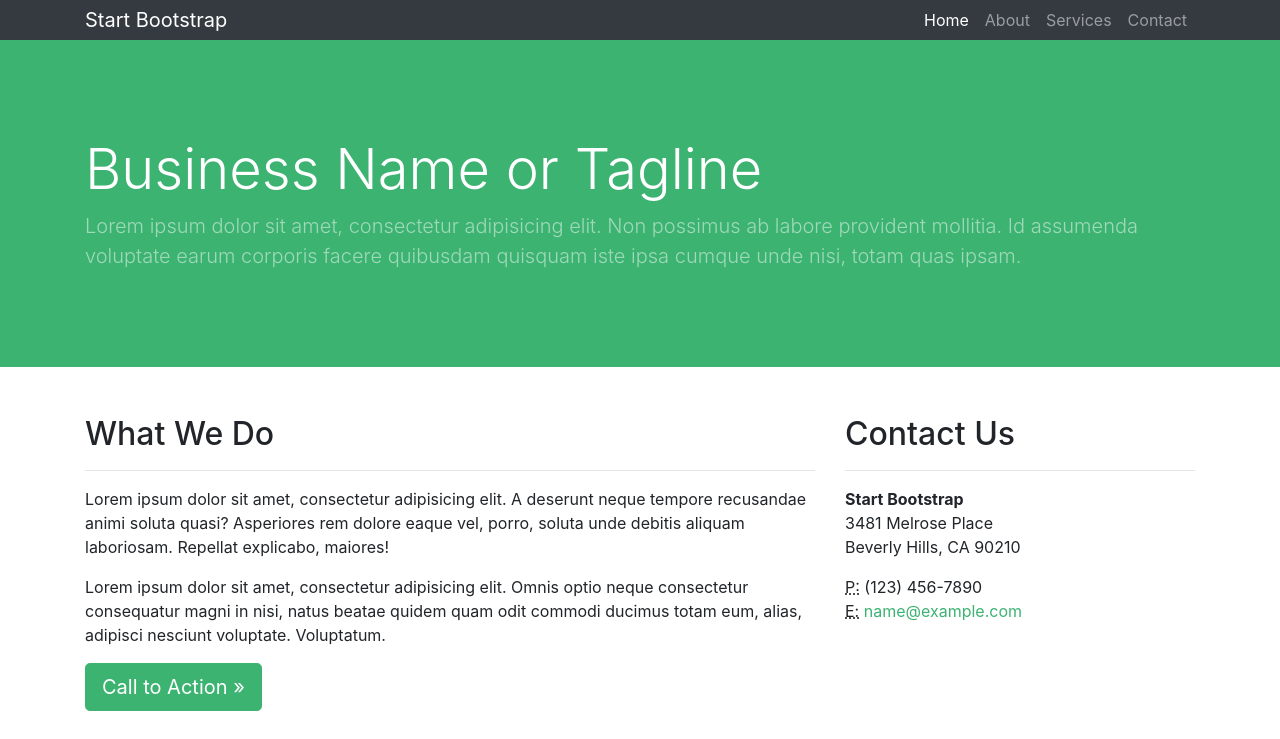
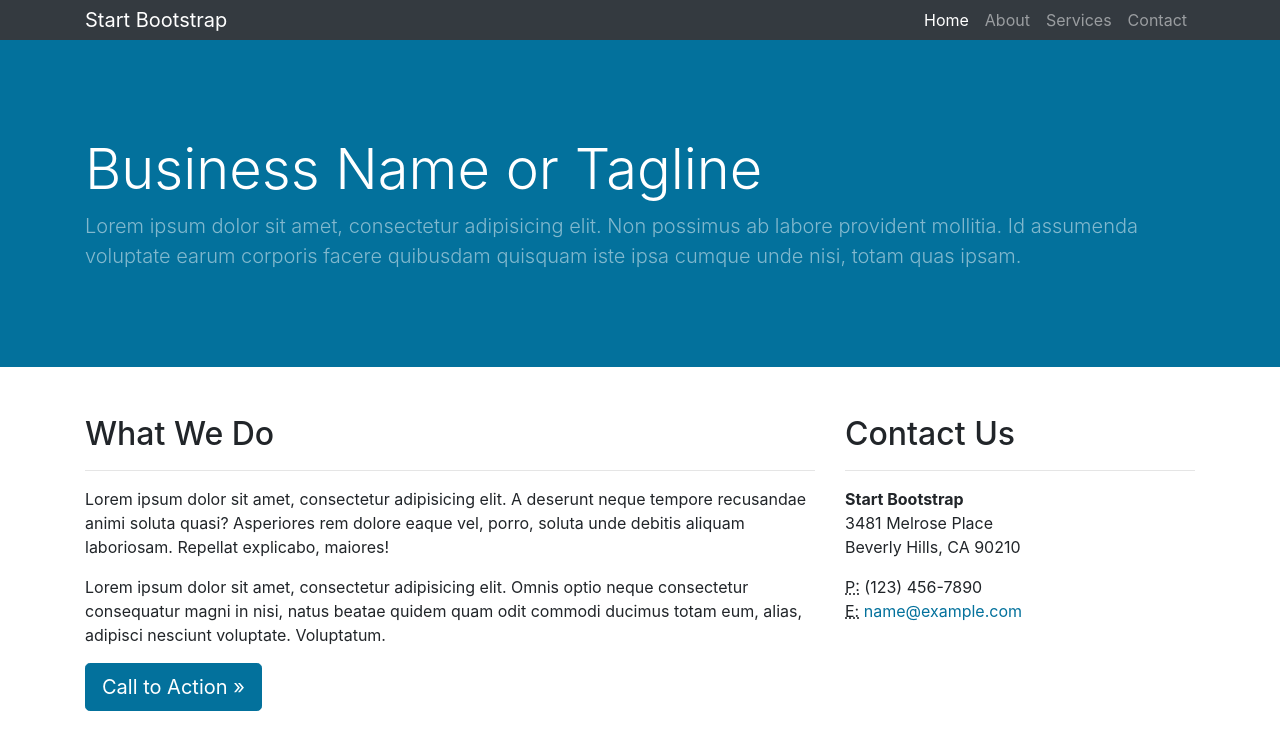
Before and after one commit to humphreys-lab/humphreys-lab.github.io, a Jekyll site: the page built from index.html, in a window 1280 px wide. Shown: the top 739 px of the page. Built offline with Jekyll 4.4.1, drawn with Linux system fonts in a browser that asks for light colours; grey boxes are pictures that could not be loaded.

Commit message:
Update _config.yml

```diff
--- a/_config.yml
+++ b/_config.yml
@@ -1,8 +1,8 @@
-title: Business Frontpage
+title: Humphreys Lab @ NIOZ Texel
 description: A business home page starter template for Bootstrap 4 featuring marketing boxes and a full width image header.
 
 baseurl: /
-color-scheme: "mediumseagreen" # the scheme can be any HEX code like "#00aa55"
+color-scheme: "#03719c"
 
 sass:
   sass_dir: /assets/css/_sass
```
